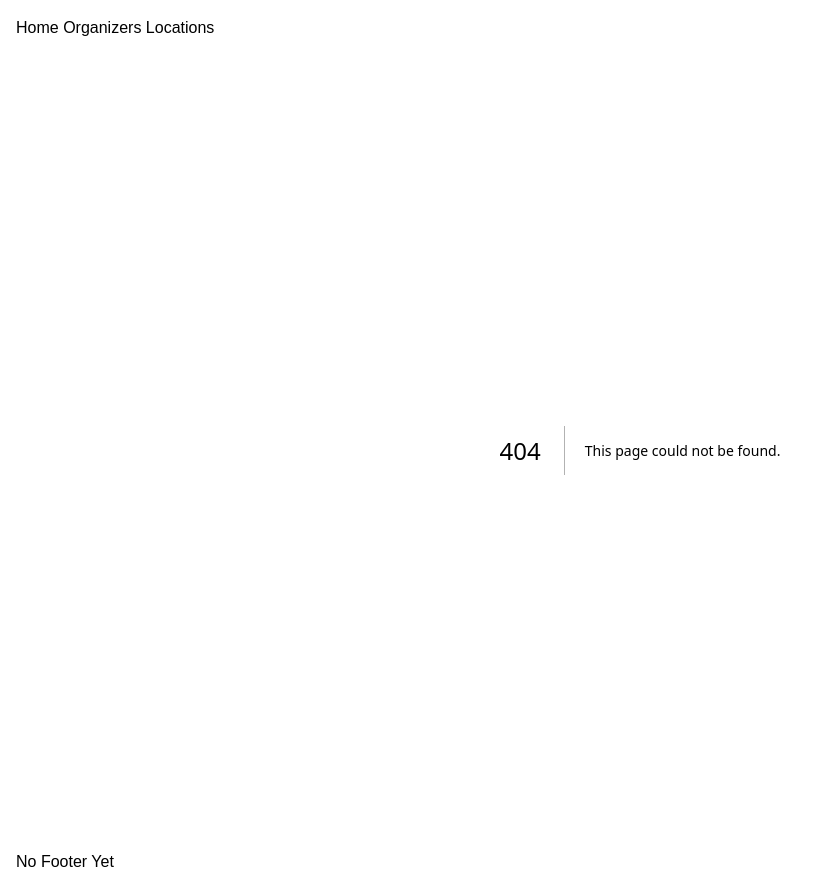
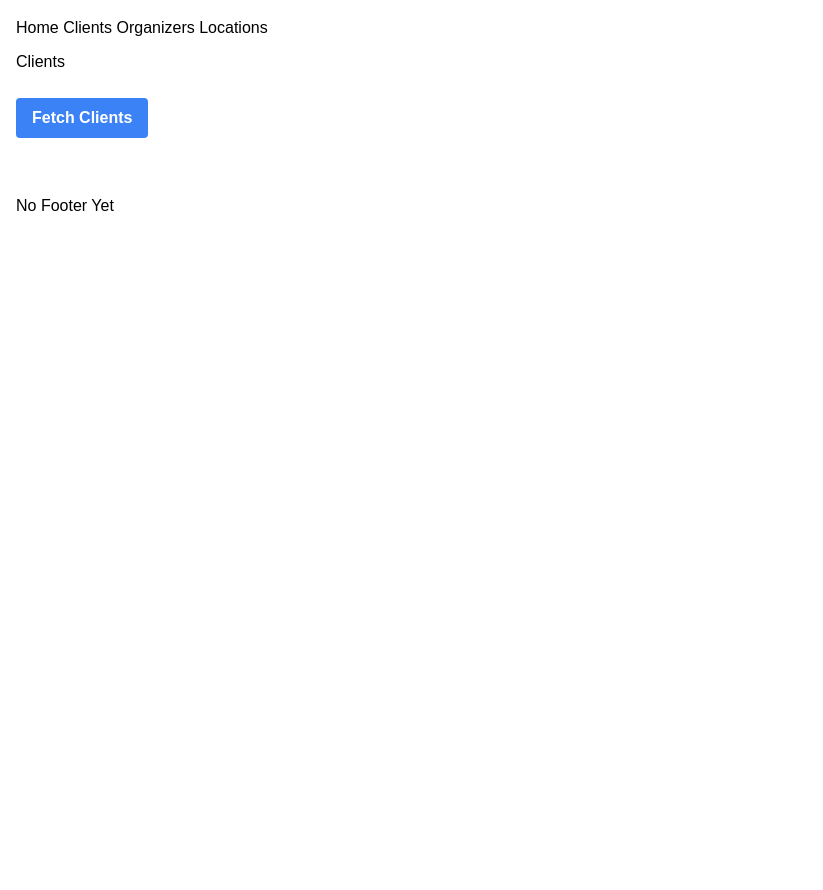
Before and after one commit to aaronsisler/services.events-admin-ui, a Next.js app: page /clients in a window 1280 px wide. Before the commit this address had no page. Shown: the whole page, without its empty margins (0-823 px from the left). After the commit the page ends 800 px from the top, so only its background shows below. Built offline with nearby package versions, Linux system fonts and the light colour scheme.

Commit message:
Fetch clients is working high level

```diff
--- /dev/null
+++ b/src/app/clients/page.tsx
@@ -0,0 +1,30 @@
+"use client";
+
+import { Client, useClientStore } from "../state/client-store";
+
+function Clients() {
+  // eslint-disable-next-line @typescript-eslint/no-explicit-any
+  const fetchClients = useClientStore((state: any) => state.fetch);
+  // eslint-disable-next-line @typescript-eslint/no-explicit-any
+  const clients: Client[] = useClientStore((state: any) => state.clients);
+
+  return (
+    <main>
+      Clients
+      <br />
+      <br />
+      <button className="btn btn-blue" onClick={fetchClients}>
+        Fetch Clients
+      </button>
+      <br />
+      <br />
+      <ul>
+        {clients.map((client, index) => (
+          <li key={index}>{client.name}</li>
+        ))}
+      </ul>
+    </main>
+  );
+}
+
+export default Clients;
--- /dev/null
+++ b/src/app/constants.ts
@@ -0,0 +1,3 @@
+export const BASE_URL = "http://localhost:8080";
+export const CLIENTS_PATH = "clients";
+export const ORGANIZERS_PATH = "organizers";
--- a/src/app/globals.css
+++ b/src/app/globals.css
@@ -9,15 +9,20 @@
 
 @media (prefers-color-scheme: dark) {
   :root {
-    --background: #0a0a0a;
-    --foreground: #ededed;
+    /* --background: #0a0a0a; */
+    /* --foreground: #ededed; */
   }
 }
 
 body {
-  color: var(--foreground);
-  background: var(--background);
+  /* color: var(--foreground); */
+  /* background: var(--background); */
   font-family: Arial, Helvetica, sans-serif;
+  padding: 2rem;
+}
+
+main {
+  padding-bottom: 2rem;
 }
 
 @layer utilities {
@@ -25,3 +30,13 @@ body {
     text-wrap: balance;
   }
 }
+
+.btn {
+  @apply font-bold py-2 px-4 rounded;
+}
+.btn-blue {
+  @apply bg-blue-500 text-white;
+}
+.btn-blue:hover {
+  @apply bg-blue-700;
+}
--- a/src/app/layout.tsx
+++ b/src/app/layout.tsx
@@ -16,8 +16,8 @@ const geistMono = localFont({
 });
 
 export const metadata: Metadata = {
-  title: "Create Next App",
-  description: "Generated by create next app",
+  title: "Events Admin",
+  description: "Events Admin UI that calls the Events Admin Service for data",
 };
 
 export default function RootLayout({
@@ -32,6 +32,7 @@ export default function RootLayout({
       >
         <header className="pb-2.5">
           <Link href="/">Home</Link>&nbsp;
+          <Link href="/clients">Clients</Link>&nbsp;
           <Link href="/organizers">Organizers</Link>&nbsp;
           <Link href="/locations">Locations</Link>
         </header>
--- a/src/app/organizers/page.tsx
+++ b/src/app/organizers/page.tsx
@@ -1,3 +1,17 @@
-const Organizers = () => <main>Organizers</main>;
+"use client";
+
+import { useOrganizerStore } from "../state/organizer-store";
+
+function Organizers() {
+  const fetchOrganizers = useOrganizerStore((state) => state.fetch);
+
+  return (
+    <main>
+      Organizers
+      <br />
+      <button onClick={fetchOrganizers}>one up</button>
+    </main>
+  );
+}
 
 export default Organizers;
--- /dev/null
+++ b/src/app/state/client-store.ts
@@ -0,0 +1,45 @@
+import { create } from "zustand";
+
+import { BASE_URL, CLIENTS_PATH } from "../constants";
+
+export interface Client {
+  clientId: string;
+  name: string;
+  createdOn: string;
+  lastUpdatedOn: string;
+}
+
+export interface ClientState {
+  clients: Client[];
+}
+
+export const useClientStore = create((set) => ({
+  clients: [],
+  fetch: async () => {
+    try {
+      const response = await fetch(`${BASE_URL}/${CLIENTS_PATH}`, {
+        method: "GET",
+        headers: {
+          Accept: "application/json",
+          "Content-Type": "application/json",
+        },
+      });
+      console.log(response);
+
+      if (!response.ok) {
+        throw new Error(`Response status: ${response.status}`);
+      }
+
+      if (response.status == 200) {
+        return set({ clients: await response.json() });
+      }
+
+      set({ clients: [] });
+
+      // eslint-disable-next-line @typescript-eslint/no-explicit-any
+    } catch (error: any) {
+      console.error(error);
+      console.error(error.message);
+    }
+  },
+}));
--- /dev/null
+++ b/src/app/state/organizer-store.ts
@@ -0,0 +1,44 @@
+import { create } from "zustand";
+
+import { BASE_URL, ORGANIZERS_PATH } from "../constants";
+
+interface Organizer {
+  clientId: string;
+  organizerId: string;
+  name: string;
+  createdOn: string;
+  lastUpdatedOn: string;
+}
+
+export interface OrganizerState {
+  organizers: Organizer[];
+}
+
+export const useOrganizerStore = create((set) => ({
+  organizers: [],
+  fetch: async () => {
+    try {
+      const response = await fetch(`${BASE_URL}/${ORGANIZERS_PATH}`, {
+        method: "GET",
+        headers: {
+          Accept: "application/json",
+          "Content-Type": "application/json",
+        },
+      });
+      console.log(response);
+
+      // if (!response.ok) {
+      // throw new Error(`Response status: ${response.status}`);
+      // }
+
+      const content = await response.json();
+
+      console.log(content);
+      set({ organizers: await response.json() });
+      // eslint-disable-next-line @typescript-eslint/no-explicit-any
+    } catch (error: any) {
+      console.error(error);
+      console.error(error.message);
+    }
+  },
+}));
```
Also changed, not shown: package.json (+5 -4 lines), 1 other file (tests, documents, lock files or other folders).
